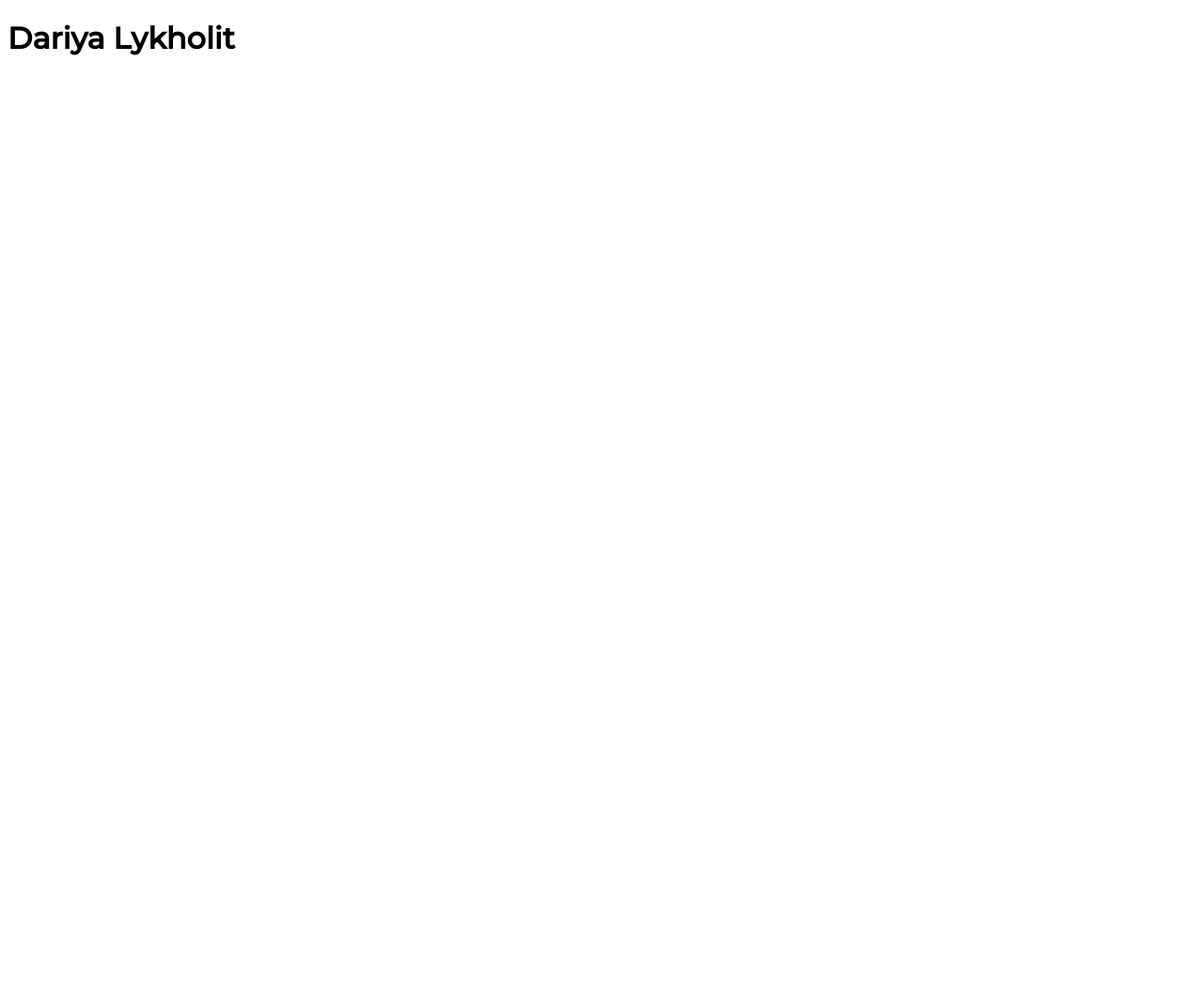
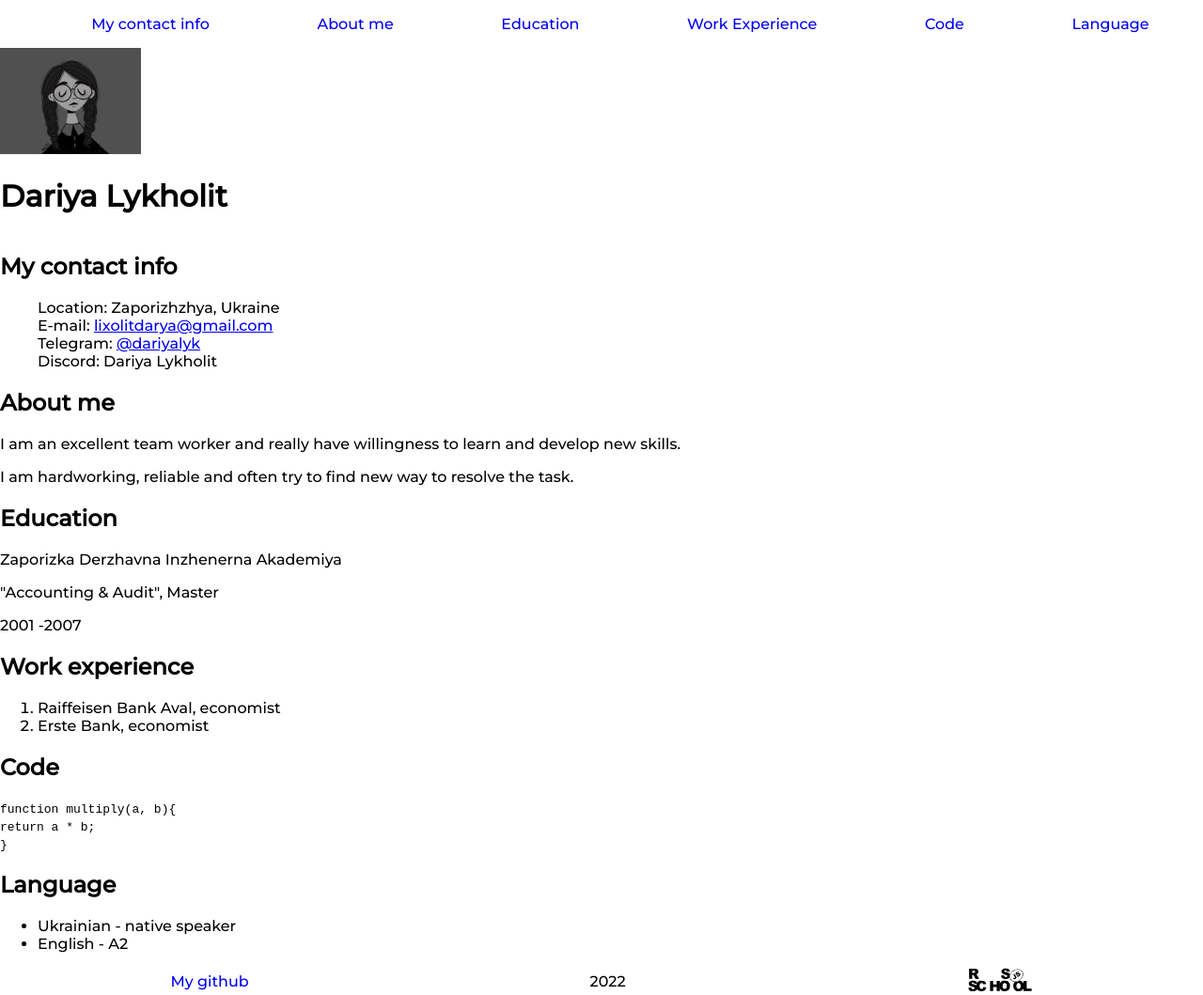
Before and after one commit to DaryaLykholit/rsschool-cv, a plain HTML site: page index.html in a window 1280 px wide. Shown: the whole page at 94% size. Before the commit the page ends 800 px from the top, so only its background shows below. Drawn offline with Linux system fonts and the light colour scheme.

Commit message:
feat: add code to cv project

```diff
--- a/css/style.css
+++ b/css/style.css
@@ -2,5 +2,44 @@
     box-sizing: border-box;
 }
 body {
+    display: flex;
+    flex-direction: column;
+    justify-content: space-between;
+    margin: 0;
+    padding: 0;
     font-family: "Montserrat", sans-serif;
+    min-height: 100vh;
 }
+
+.container {
+    max-width: 1440px;
+    margin: 0 auto;
+}
+
+
+.nav-list {
+    display: flex;
+    justify-content: space-around;
+    align-items: center;
+    list-style: none;
+}
+
+.nav-link {
+    text-decoration: none;
+}
+
+.contacts-items {
+    display: flex;
+    flex-direction: column;
+    list-style: none;
+}
+
+.container-footer {
+    display: flex;
+    justify-content: space-around;
+    align-items: center;
+}
+
+.footer-git-link {
+    text-decoration: none;
+}
--- a/index.html
+++ b/index.html
@@ -11,13 +11,73 @@
 </head>
 <body>
     <header class="header">
-        <h1> Dariya Lykholit</h1>
+        <div class="container">
+            <nav class="nav">
+                <ul class="nav-list">
+                    <li class="nav-item"><a href="#contacts" class="nav-link">My contact info</a></li>
+                    <li class="nav-item"><a href="#about" class="nav-link">About me</a></li>
+                    <li class="nav-item"><a href="#education" class="nav-link">Education</a></li>
+                    <li class="nav-item"><a href="#work" class="nav-link">Work Experience</a></li>
+                    <li class="nav-item"><a href="#code" class="nav-link">Code</a></li>
+                    <li class="nav-item"><a href="#language" class="nav-link">Language</a></li>
+                </ul>
+            </nav>
+            <img src="./assets/img/photo.png" alt="My avatar photo" width="150">
+            <h1> Dariya Lykholit</h1>
+        </div>
     </header>
     <main class="main">
-
+        <div class="container">
+            <section class="section" id="contacts">
+                <h2>My contact info</h2>
+                <ul class="contacts-items">
+                    <li>Location: Zaporizhzhya, Ukraine</li>
+                    <li>E-mail: <a href="mailto:lixolitdarya@gmail.com" target="_blank">lixolitdarya@gmail.com</a></li>
+                    <li>Telegram: <a href="https://t.me/dariyalyk" target="_blank">@dariyalyk</a></li>
+                    <li>Discord: Dariya Lykholit</li>
+                </ul>
+            </section>
+            <section class="section" id="about">
+                <h2>About me</h2>
+                <p>I am an excellent team worker and really have willingness to learn and develop new skills.</p>
+                <p>I am hardworking, reliable and often try to find new way to resolve the task.</p>
+            </section>
+            <section class="section" id="education">
+                <h2>Education</h2>
+                <p>Zaporizka Derzhavna Inzhenerna Akademiya</p>
+                <p>"Accounting & Audit", Master</p>
+                <p>2001 -2007</p>
+            </section>
+            <section class="section" id="work">
+                <h2>Work experience</h2>
+                <ol>
+                    <li>Raiffeisen Bank Aval, economist</li>
+                    <li> Erste Bank, economist</li>
+                </ol>
+            </section>
+            <section class="section" id="code">
+                <h2>Code</h2>
+                <code>
+                function multiply(a, b){ <br>
+                return a * b;<br>
+                }
+                </code>
+            </section>
+            <section class="section" id="language">
+                <h2>Language</h2>
+                <ul>
+                    <li>Ukrainian - native speaker</li>
+                    <li>English - A2</li>
+                </ul>
+            </section>
+        </div>
     </main>
     <footer class="footer">
-
+        <div class="container container-footer">
+            <a href="https://github.com/DaryaLykholit" class="footer-git-link" target="_blank">My github</a>
+            <div>2022</div>
+            <a href="https://rs.school/js/" target="_blank"><img src="./assets/img/rs_school_js.svg" alt="RS School logo" width="70" height="25"></a>
+        </div>
     </footer>
 </body>
 </html>
```
Also changed, not shown: assets/img/rs_school_js.svg (added).
